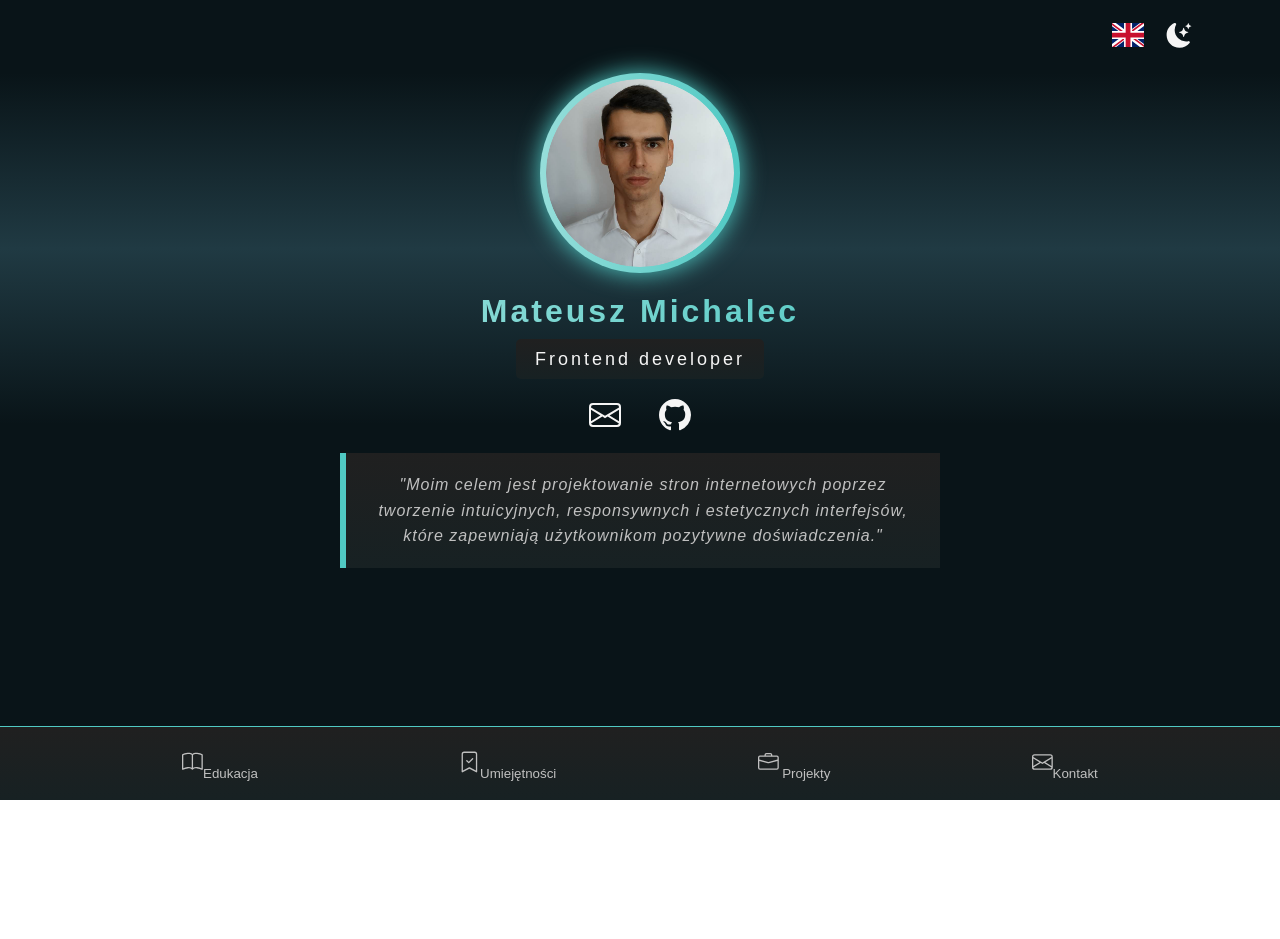
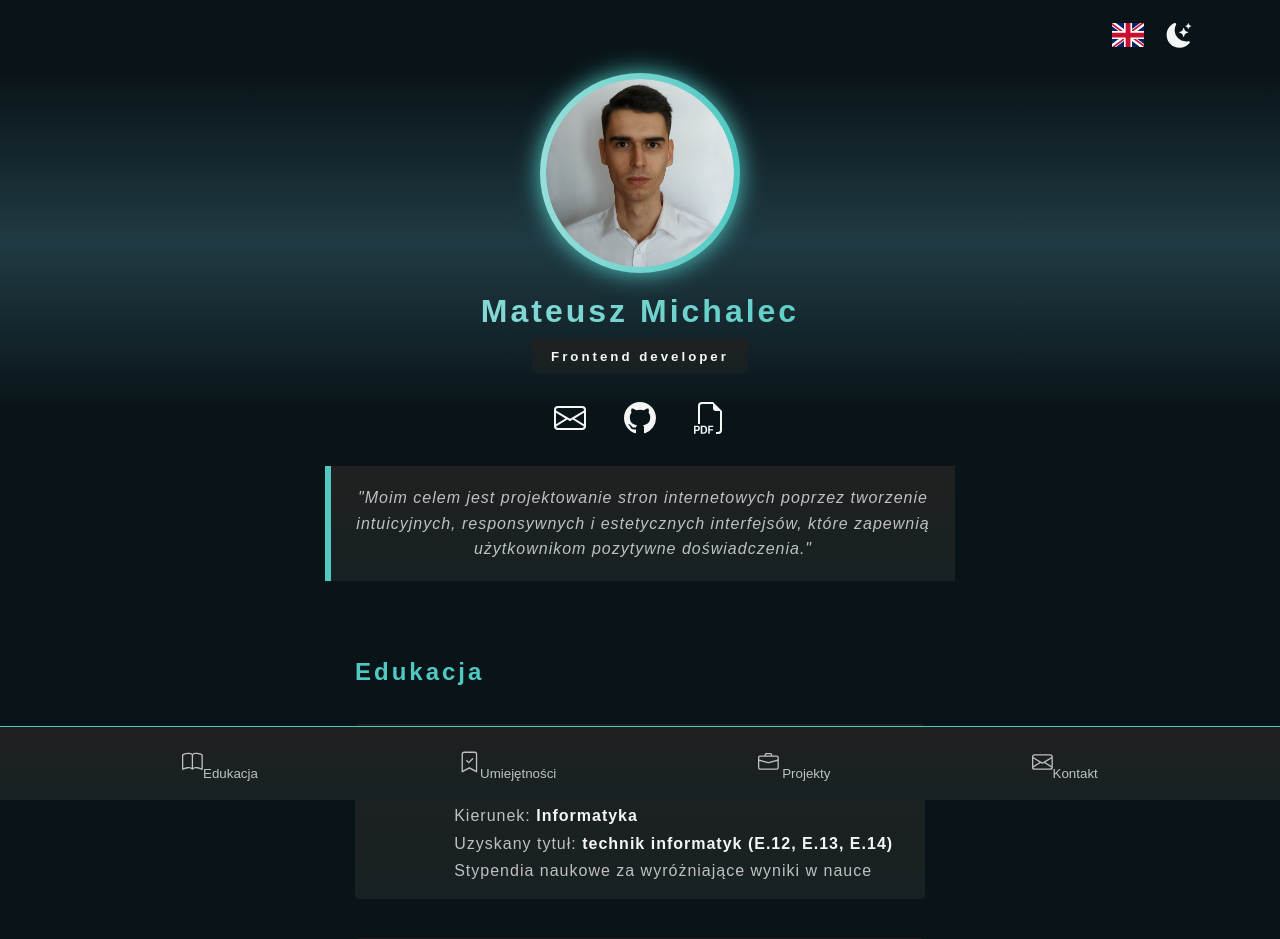
Before and after one commit to Mateusz-Michalec/mateusz-michalec.github.io, a React (Vite) app: page / in a window 1280 px wide. Shown: the top 939 px of the page. Before the commit the page ends 800 px from the top, so only its background shows below. Built offline with nearby package versions, Linux system fonts and the light colour scheme.

Commit message:
Added education component, small changes to styles

```diff
--- a/src/App.jsx
+++ b/src/App.jsx
@@ -4,6 +4,7 @@ import React from "react";
 import Hero from "./components/Hero/Hero";
 import Options from "./components/Hero/Options/Options";
 import Menu from "./components/Hero/Menu/Menu";
+import Education from "./components/Education/Education";
 
 const App = () => {
   return (
@@ -12,8 +13,11 @@ const App = () => {
         <Options />
         <Menu />
       </div>
-      <main>
+      <main className="app">
         <Hero />
+        <div className="container">
+          <Education />
+        </div>
       </main>
     </>
   );
--- a/src/App.scss
+++ b/src/App.scss
@@ -17,10 +17,15 @@
   background: $background;
   min-height: 100vh;
   color: whitesmoke;
-  font-size: 18px;
   font-family: "League Spartan", sans-serif;
   letter-spacing: 1px;
-  padding-bottom: $m--lg;
+  padding-bottom: 10rem;
+}
+
+.app {
+  display: flex;
+  flex-direction: column;
+  gap: $m--lg;
 }
 
 button {
@@ -40,6 +45,15 @@ button {
   }
 }
 
+.section-title {
+  letter-spacing: 3px;
+  color: $color-primary;
+}
+
+.text-silver {
+  color: silver;
+}
+
 .container {
   width: 100%;
   padding-right: 15px;
@@ -48,30 +62,24 @@ button {
   margin-left: auto;
 }
 
-/* Responsive breakpoints */
-
-/* Small devices (landscape phones, 576px and up) */
 @media (min-width: 576px) {
   .container {
     max-width: 540px;
   }
 }
 
-/* Medium devices (tablets, 768px and up) */
 @media (min-width: 768px) {
   .container {
     max-width: 720px;
   }
 }
 
-/* Large devices (desktops, 992px and up) */
 @media (min-width: 992px) {
   .container {
     max-width: 960px;
   }
 }
 
-/* Extra large devices (large desktops, 1200px and up) */
 @media (min-width: 1200px) {
   .container {
     max-width: 1140px;
--- a/src/assets/variables.scss
+++ b/src/assets/variables.scss
@@ -48,3 +48,14 @@ $p--lg: 20px;
 // transitions
 $transition-fast: all 0.15s ease-in-out;
 $transition-slow: all 0.3s ease-in-out;
+
+// width
+
+$max-600w: 850px;
+
+// typography
+
+$long-text-lh: 1.6rem;
+$fs--xs: 0.8rem;
+$fs--sm: 1rem;
+$fs--md: 1.5rem;
--- /dev/null
+++ b/src/components/Education/Education.jsx
@@ -0,0 +1,27 @@
+import React from "react";
+import "./Education.scss";
+import EducationCard from "./EducationCard";
+
+const Education = () => {
+  return (
+    <section className="education">
+      <div className="education__content">
+        <h2 className="section-title">Edukacja</h2>
+        <EducationCard
+          school={"Zespół Szkół Technicznych im. Tadeusza Kościuszki w Radomiu"}
+          years={"2015 - 2019"}
+          degree={"technik informatyk (E.12, E.13, E.14)"}
+        />
+        <EducationCard
+          school={
+            "Uniwersytet Technologiczno-Humanistyczny im. Kazimierza Pułaskiego w Radomiu"
+          }
+          years={"2019 - 2023"}
+          degree={"inżynier"}
+        />
+      </div>
+    </section>
+  );
+};
+
+export default Education;
--- /dev/null
+++ b/src/components/Education/Education.scss
@@ -0,0 +1,47 @@
+@import "../../assets/variables.scss";
+
+.education {
+  display: flex;
+  gap: $m--sm;
+  flex-direction: column;
+  align-items: center;
+  justify-content: center;
+
+  &__content {
+    display: flex;
+    gap: $m--md;
+    flex-direction: column;
+  }
+
+  &__years {
+    font-size: $fs--xs;
+    color: silver;
+  }
+
+  .bi {
+    min-width: 2rem;
+  }
+
+  &__card {
+    font-size: $fs--sm;
+    display: flex;
+    gap: $m--md;
+    background: $background-dark;
+    background: $background-dark-gradient;
+    background: $background-dark-gradient--webkit;
+    padding: $m--sm;
+    max-width: 570px;
+    border-radius: $p--xs;
+
+    &-content {
+      display: flex;
+      flex-direction: column;
+      gap: $m--xs;
+    }
+
+    .bi {
+      color: $color-primary;
+      margin-left: $m--xs;
+    }
+  }
+}
--- /dev/null
+++ b/src/components/Education/EducationCard.jsx
@@ -0,0 +1,36 @@
+import React from "react";
+
+const EducationCard = ({ school, years, degree }) => {
+  return (
+    <div className="education__card">
+      <svg
+        xmlns="http://www.w3.org/2000/svg"
+        fill="currentColor"
+        className="bi bi-mortarboard"
+        viewBox="0 0 16 16"
+      >
+        <path d="M8.211 2.047a.5.5 0 0 0-.422 0l-7.5 3.5a.5.5 0 0 0 .025.917l7.5 3a.5.5 0 0 0 .372 0L14 7.14V13a1 1 0 0 0-1 1v2h3v-2a1 1 0 0 0-1-1V6.739l.686-.275a.5.5 0 0 0 .025-.917l-7.5-3.5ZM8 8.46 1.758 5.965 8 3.052l6.242 2.913L8 8.46Z" />
+        <path d="M4.176 9.032a.5.5 0 0 0-.656.327l-.5 1.7a.5.5 0 0 0 .294.605l4.5 1.8a.5.5 0 0 0 .372 0l4.5-1.8a.5.5 0 0 0 .294-.605l-.5-1.7a.5.5 0 0 0-.656-.327L8 10.466 4.176 9.032Zm-.068 1.873.22-.748 3.496 1.311a.5.5 0 0 0 .352 0l3.496-1.311.22.748L8 12.46l-3.892-1.556Z" />
+      </svg>
+      <div>
+        <header className="education__card-content">
+          <div>
+            <h4>{school}</h4>
+            <span className="education__years">{years}</span>
+          </div>
+          <p>
+            <span className="text-silver">Kierunek:</span> <b>Informatyka</b>
+          </p>
+          <p>
+            <span className="text-silver">Uzyskany tytuł:</span> <b>{degree}</b>
+          </p>
+          <p className="text-silver">
+            Stypendia naukowe za wyróżniające wyniki w nauce
+          </p>
+        </header>
+      </div>
+    </div>
+  );
+};
+
+export default EducationCard;
--- a/src/components/Hero/Hero.jsx
+++ b/src/components/Hero/Hero.jsx
@@ -10,7 +10,7 @@ const Hero = () => {
       </div>
       <header className="hero__header">
         <h1 className="hero__name">Mateusz Michalec</h1>
-        <span className="hero__job">Frontend developer</span>
+        <h5 className="hero__job">Frontend developer</h5>
         <div className="hero__btns">
           <button>
             <svg
@@ -36,12 +36,27 @@ const Hero = () => {
               <path d="M8 0C3.58 0 0 3.58 0 8c0 3.54 2.29 6.53 5.47 7.59.4.07.55-.17.55-.38 0-.19-.01-.82-.01-1.49-2.01.37-2.53-.49-2.69-.94-.09-.23-.48-.94-.82-1.13-.28-.15-.68-.52-.01-.53.63-.01 1.08.58 1.23.82.72 1.21 1.87.87 2.33.66.07-.52.28-.87.51-1.07-1.78-.2-3.64-.89-3.64-3.95 0-.87.31-1.59.82-2.15-.08-.2-.36-1.02.08-2.12 0 0 .67-.21 2.2.82.64-.18 1.32-.27 2-.27.68 0 1.36.09 2 .27 1.53-1.04 2.2-.82 2.2-.82.44 1.1.16 1.92.08 2.12.51.56.82 1.27.82 2.15 0 3.07-1.87 3.75-3.65 3.95.29.25.54.73.54 1.48 0 1.07-.01 1.93-.01 2.2 0 .21.15.46.55.38A8.012 8.012 0 0 0 16 8c0-4.42-3.58-8-8-8z" />
             </svg>
           </button>
+          <button>
+            <svg
+              xmlns="http://www.w3.org/2000/svg"
+              width="16"
+              height="16"
+              fill="currentColor"
+              className="bi bi-filetype-pdf"
+              viewBox="0 0 16 16"
+            >
+              <path
+                fill-rule="evenodd"
+                d="M14 4.5V14a2 2 0 0 1-2 2h-1v-1h1a1 1 0 0 0 1-1V4.5h-2A1.5 1.5 0 0 1 9.5 3V1H4a1 1 0 0 0-1 1v9H2V2a2 2 0 0 1 2-2h5.5L14 4.5ZM1.6 11.85H0v3.999h.791v-1.342h.803c.287 0 .531-.057.732-.173.203-.117.358-.275.463-.474a1.42 1.42 0 0 0 .161-.677c0-.25-.053-.476-.158-.677a1.176 1.176 0 0 0-.46-.477c-.2-.12-.443-.179-.732-.179Zm.545 1.333a.795.795 0 0 1-.085.38.574.574 0 0 1-.238.241.794.794 0 0 1-.375.082H.788V12.48h.66c.218 0 .389.06.512.181.123.122.185.296.185.522Zm1.217-1.333v3.999h1.46c.401 0 .734-.08.998-.237a1.45 1.45 0 0 0 .595-.689c.13-.3.196-.662.196-1.084 0-.42-.065-.778-.196-1.075a1.426 1.426 0 0 0-.589-.68c-.264-.156-.599-.234-1.005-.234H3.362Zm.791.645h.563c.248 0 .45.05.609.152a.89.89 0 0 1 .354.454c.079.201.118.452.118.753a2.3 2.3 0 0 1-.068.592 1.14 1.14 0 0 1-.196.422.8.8 0 0 1-.334.252 1.298 1.298 0 0 1-.483.082h-.563v-2.707Zm3.743 1.763v1.591h-.79V11.85h2.548v.653H7.896v1.117h1.606v.638H7.896Z"
+              />
+            </svg>
+          </button>
         </div>
         <div className="container">
           <p className="hero__desc">
             "Moim celem jest projektowanie stron internetowych poprzez tworzenie
             intuicyjnych, responsywnych i estetycznych interfejsów, które
-            zapewniają użytkownikom pozytywne doświadczenia."
+            zapewnią użytkownikom pozytywne doświadczenia."
           </p>
         </div>
       </header>
--- a/src/components/Hero/Hero.scss
+++ b/src/components/Hero/Hero.scss
@@ -9,7 +9,6 @@
   text-align: center;
   background: $hero-background-gradient;
   background: $hero-background-gradient--webkit;
-  padding: 0 0 2rem;
 
   &__img-glow-border {
     position: relative;
@@ -88,7 +87,7 @@
     display: flex;
     justify-content: center;
     gap: $m--md;
-    margin: $m--xs 0;
+    margin: $m--sm 0;
   }
 
   &__desc {
@@ -99,8 +98,8 @@
     border-left: 6px solid $color-primary;
     font-style: italic;
     color: silver;
-    line-height: 1.6rem;
-    font-size: 1rem;
-    max-width: 600px;
+    line-height: $long-text-lh;
+    font-size: $fs--sm;
+    max-width: 630px;
   }
 }
--- a/src/components/Hero/Menu/Menu.scss
+++ b/src/components/Hero/Menu/Menu.scss
@@ -5,6 +5,7 @@
   width: 100vw;
   bottom: 0;
   left: 0;
+  z-index: 99;
   border-top: 1px solid $color-primary;
   background: $background-dark;
   background: $background-dark-gradient;
```
